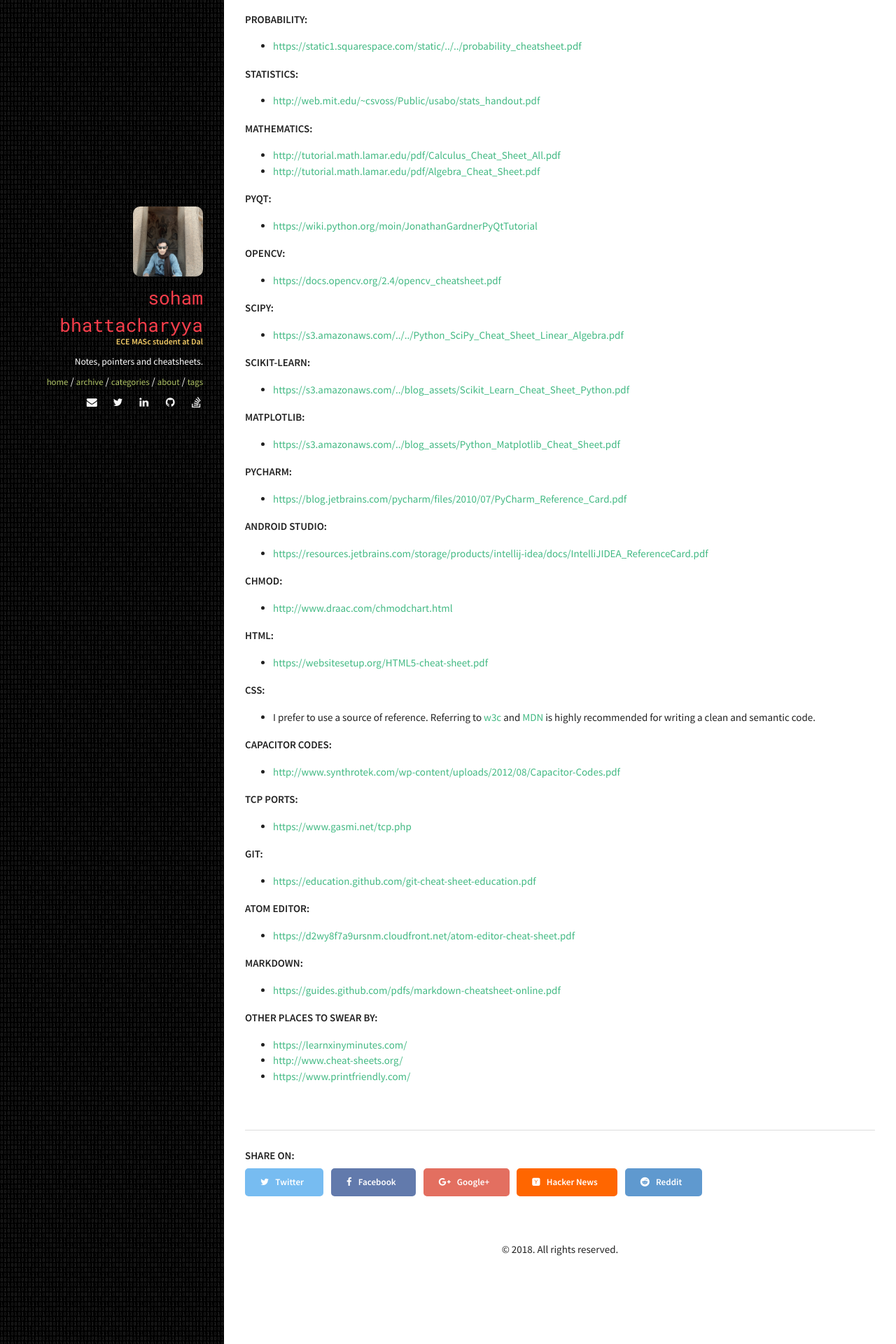
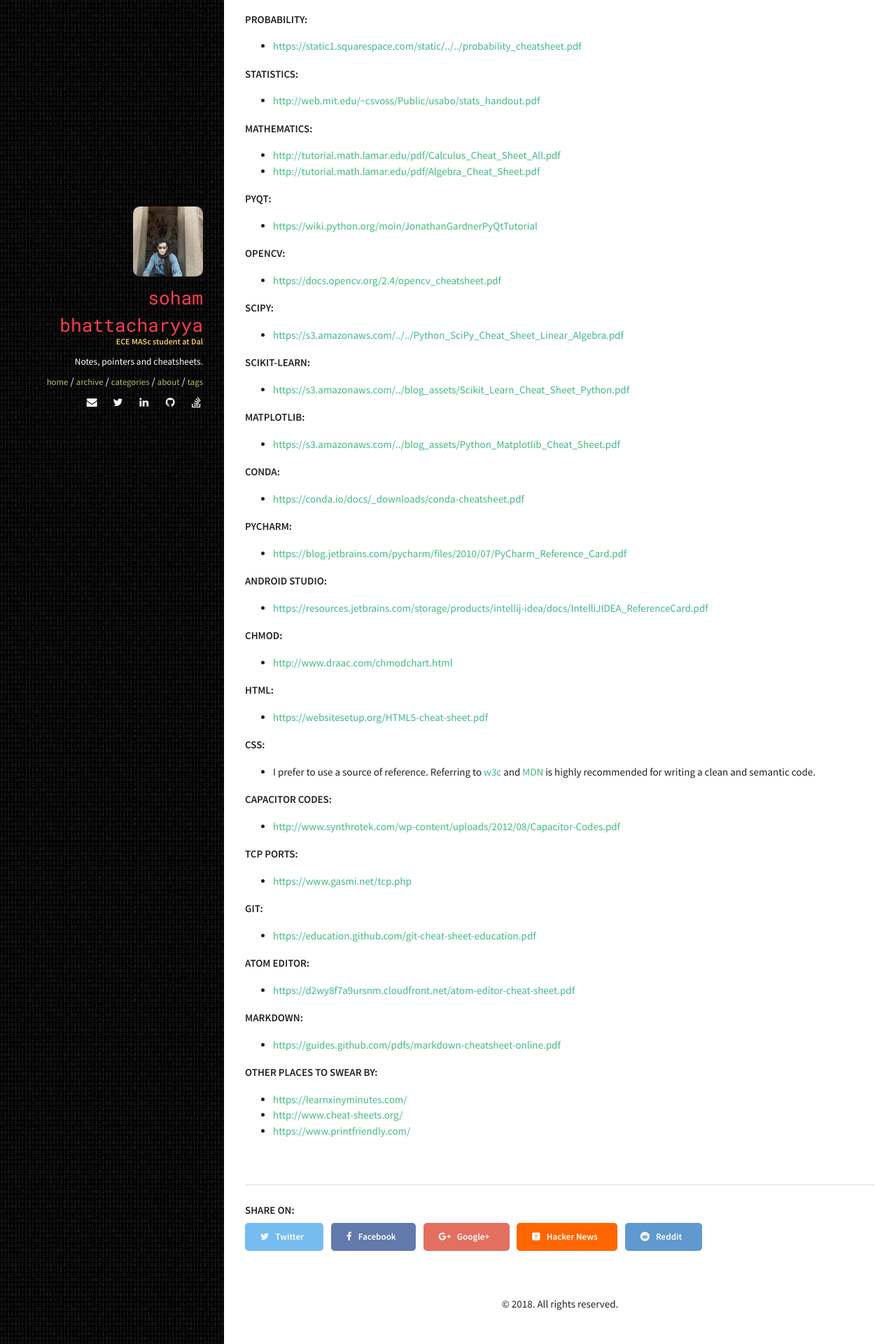
Before and after one commit to sohambhattacharyya/sohambhattacharyya.github.io, a Jekyll site: the page built from _posts/2017-12-09-A-Bunch-of-Cheatsheets.markdown, in a window 1280 px wide. Shown: the part 959-2879 px from the top of the page at 70% size. Built offline with Jekyll 4.4.1, drawn with Linux system fonts in a browser that asks for light colours; comment, search, counter and statistics services are not loaded.

Commit message:
updated data

```diff
--- a/_posts/2017-12-09-A-Bunch-of-Cheatsheets.markdown
+++ b/_posts/2017-12-09-A-Bunch-of-Cheatsheets.markdown
@@ -56,6 +56,9 @@ image:
 ###### Matplotlib:
 * [https://s3.amazonaws.com/../blog_assets/Python_Matplotlib_Cheat_Sheet.pdf](https://s3.amazonaws.com/assets.datacamp.com/blog_assets/Python_Matplotlib_Cheat_Sheet.pdf){:target="_blank"}
 
+###### Conda:
+* [https://conda.io/docs/_downloads/conda-cheatsheet.pdf](https://conda.io/docs/_downloads/conda-cheatsheet.pdf){:target="_blank"}
+
 ###### PyCharm:
 * [https://blog.jetbrains.com/pycharm/files/2010/07/PyCharm_Reference_Card.pdf](https://blog.jetbrains.com/pycharm/files/2010/07/PyCharm_Reference_Card.pdf){:target="_blank"}
 
```
